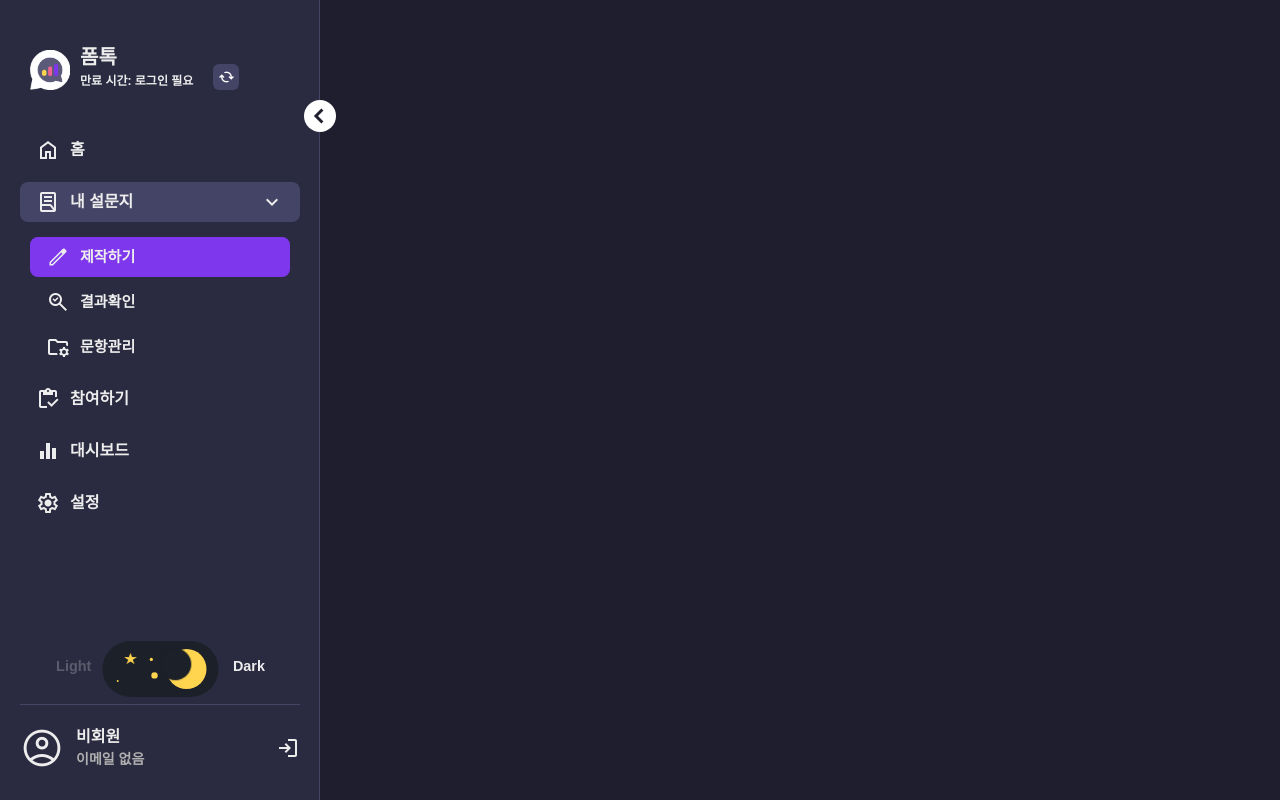
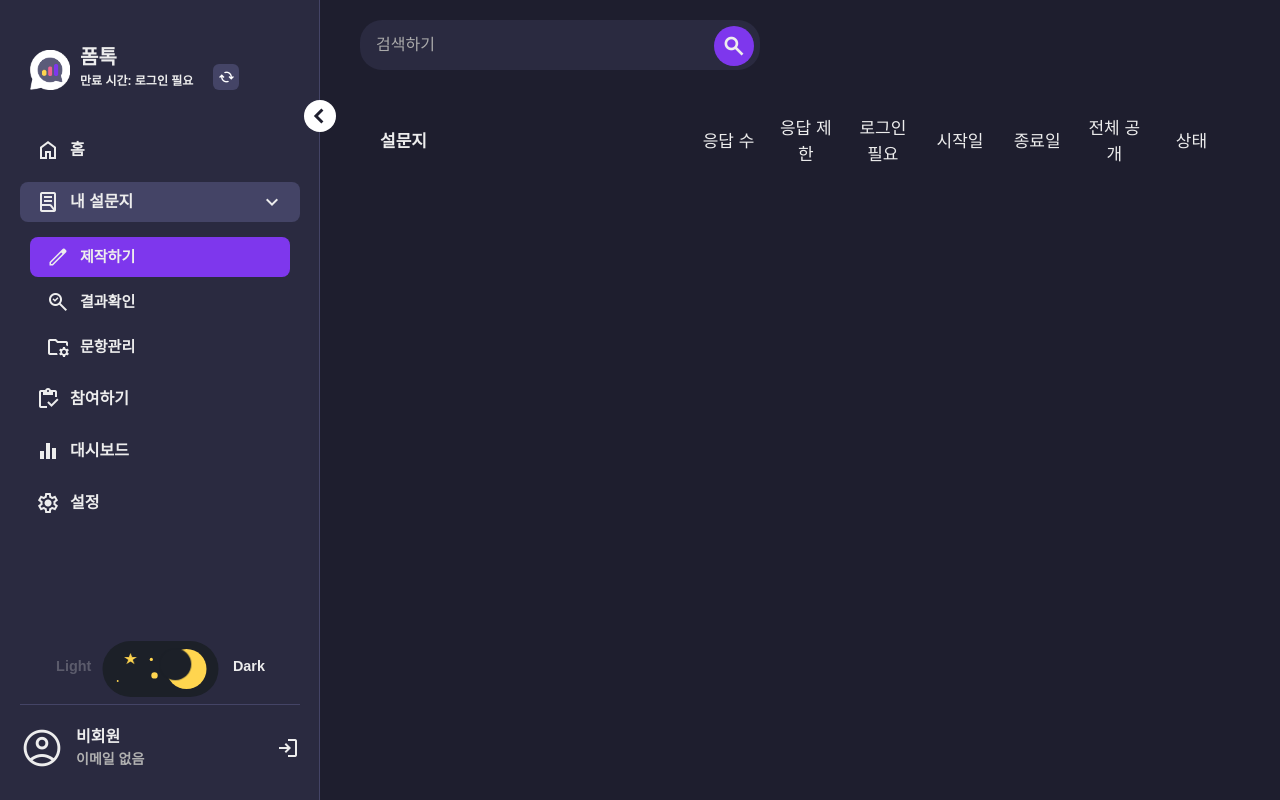
Before and after one commit to pukkok/formtok, a React (Create React App) app: page /my-form/result in a window 1280 px wide. Built offline with nearby package versions, Linux system fonts and the light colour scheme; a web font is replaced by a local one.

Commit message:
결과보기 페이지 기초디자인 시작

```diff
--- a/src/Components/FormTokLoading.js
+++ b/src/Components/FormTokLoading.js
@@ -57,6 +57,7 @@ function FormTokLoading({width = window.innerWidth, height = window.innerHeight,
         }
 
         let animationFrameId
+        let accel = 0
         let isCollision = false
         let smallBarStarted = false
         let midBarStarted = false
@@ -78,13 +79,16 @@ function FormTokLoading({width = window.innerWidth, height = window.innerHeight,
             const { size, color } = balloon
             let currentX = balloon.x
             if (balloon.x < canvas.width / 2) {
-                balloon.x += balloon.speed
+                balloon.x += accel
                 balloon.size += 0.5
+                if(accel < 10){
+                    accel+= 0.4
+                }
             }
             if(currentX === balloon.x) {
                 setTimeout(() => {
                     isCollision = true
-                }, 200)
+                }, 500)
             }
 
             ctx.fillStyle = color
@@ -104,8 +108,8 @@ function FormTokLoading({width = window.innerWidth, height = window.innerHeight,
         function drawSmallBalloon(balloon) {
             const { size, color } = balloon
             if (balloon.x > canvas.width / 2) {
-                balloon.x -= balloon.speed
-                balloon.size += 1
+                balloon.x -= accel
+                balloon.size += .8
             }
 
             ctx.fillStyle = color
@@ -174,6 +178,8 @@ function FormTokLoading({width = window.innerWidth, height = window.innerHeight,
             if(isFinish){
                 cancelAnimationFrame(animationFrameId)
                 setFinish && setFinish(true)
+
+                console.log(bigBalloon.x, smallBalloon.x)
             }
         }
 
--- a/src/Hooks/useAxios.js
+++ b/src/Hooks/useAxios.js
@@ -136,6 +136,7 @@ const useAxios = () => {
                     return prev = {...prev, title, endingMent, pages, listStyle, options}
                 })
                 alert('성공적으로 저장 되었습니다.')
+                return true
             }else{
                 console.log(data.msg)
             }
--- a/src/MainPageRoutes/FormManager/FormManager.js
+++ b/src/MainPageRoutes/FormManager/FormManager.js
@@ -90,7 +90,7 @@ function FormManager () {
         const end = endDate ? dayjs(endDate) : null
         if(isEnd) return 'stop' // 설문 종료
         if(!isOpen) return 'making' // 설문게시 전
-        if(!isUseStartPeriod || start?.isBefore(now) && end?.isAfter(now)) return 'working'
+        if(!isUseStartPeriod || start?.isBefore(now) && end?.isAfter(now) || !end) return 'working'
         if(start?.isAfter(now)) return 'ready'
         if(end?.isBefore(now)) return 'stop'
         return ''
@@ -146,9 +146,11 @@ function FormManager () {
                     </button>
                 </div>
                 {searchedForms.length > 0 && searchedForms.map(form => {
-                    const {title, url, pages, endingMent, listStyle, options, numberOfResponses} = form
+                    const {title, url, pages, endingMent, listStyle, options, numberOfResponses, createdAt, lastModifiedAt} = form
+                    // console.log(form)
                     const {isOpen, isEnd, isUseStartPeriod, startDate, endDate, maximumCount} = options
                     const light = lightCheck(isOpen, isEnd, isUseStartPeriod, startDate, endDate)
+
                     return <div key={url} className="card">
                         <div className="form-box" onClick={() => goToLoadForm(title, url, pages, endingMent, listStyle, options)}>
                             <div className="form-status">
@@ -158,7 +160,9 @@ function FormManager () {
                             </div>
                             <h4>{title}</h4>
                             <div className="info">
-                                <p>참여 {numberOfResponses.length || 0} | {maximumCount ? `최대 ${maximumCount}`: '제한 없음' }</p>
+                                <p>생성일 | {dayjs(createdAt).format('YYYY-MM-DD')} </p>
+                                <p>마지막 수정일 | {dayjs(lastModifiedAt).format('YYYY-MM-DD')}</p>
+                                {/* <p>참여 {numberOfResponses.length || 0} | {maximumCount ? `최대 ${maximumCount}`: '제한 없음' }</p>
                                 <p>{startDate ? <>
                                     {startDate ? dayjs(startDate).format('YYYY-MM-DD') : '기간 제한 없음'}
                                     <span> ~ </span>
@@ -166,7 +170,7 @@ function FormManager () {
                                     </> :
                                     '기간 제한 없음'
                                     }
-                                </p>
+                                </p> */}
                             </div>
                         </div>
                     </div>
--- a/src/MainPageRoutes/FormResult/FormResult.js
+++ b/src/MainPageRoutes/FormResult/FormResult.js
@@ -1,15 +1,109 @@
-import React from "react";
+import React, { useEffect, useState } from "react";
 import styled from "styled-components";
+import SearchForm from "../../Components/SearchForm";
+import useAxios from "../../Hooks/useAxios";
+import dayjs from "dayjs";
 
 const StyledFormResult = styled.section`
+    padding: var(--pk-viewer-padding);
+    margin: 0px auto;
 
+    header{
+
+    }
+
+    main{
+        margin-top: 30px;
+        div{
+            display: flex;
+            padding: 16px 20px;
+            border-radius: 8px;
+            align-items: center;
+            background-color: var(--pk-dark);
+            margin-bottom: 16px;
+            gap: 20px;
+            h4{
+                min-width: 300px;
+            }
+            p{
+                flex: 1;
+                text-align: center;
+                font-size: 14px;
+            }
+        }
+
+        .head{
+            background-color: transparent;
+            margin-bottom: 0;
+            h4, p{
+                font-size: 17px;
+            }
+        }
+    }
 `
 
 function FormResult () {
 
+    const token = localStorage.getItem('token')
+
+    const [myForms, setMyForms] = useState([]) // 전체 데이터
+    const [searchedForms, setSerachedForms] = useState([]) // 초기 데이터
+
+
+    // custom hooks
+    const { getMyFormList } = useAxios()
+
+    useEffect(() => {
+        const getForms = async () => {
+            const forms = await getMyFormList(token)
+            const openendForms = forms.filter(form => {
+                return form.options.isOpen
+            })
+            setSerachedForms(openendForms)
+            setMyForms(openendForms)
+        }
+        if(token && myForms.length === 0) getForms()
+    }, [token, getMyFormList, myForms])
+
     return(
         <StyledFormResult>
+            <header>
+                <SearchForm/>
+            </header>
 
+            <main>
+                <div className="head">
+                    <h4>설문지</h4>
+                    <p>응답 수</p>
+                    <p>응답 제한</p>
+                    <p>로그인 필요</p>
+                    <p>시작일</p>
+                    <p>종료일</p>
+                    <p>전체 공개</p>
+                    <p>상태</p>
+                </div>
+                {searchedForms.length > 0 && searchedForms.map(form => {
+                    const {title, url, options, numberOfResponses} = form
+                    const {isOpen, isEnd, isUseStartPeriod, isPublic, isNeedLogin, startDate, endDate, maximumCount} = options
+
+                    const start = startDate ? dayjs(startDate).format('YYYY-MM-DD') : null
+                    const end = endDate ? dayjs(endDate).format('YYYY-MM-DD') : null
+
+                    return <div key={url}>
+                        <h4>{title}</h4>
+                        <p>{numberOfResponses.length || 0}</p>
+                        <p>{maximumCount ? maximumCount : '-' }</p>
+                        <p>{isNeedLogin? '필요' : '-'}</p>
+                        <p className="start-date">{start ? start : '무제한'}</p>
+                        <p className="end-date">{end ? end : '-'}</p>
+                        <p>{isPublic ? '공개' : '-'}</p>
+
+                        {/* 나중에 수정할 부분 */}
+                        <p>{isEnd ? '종료' : isOpen ? '진행 중' : '-'}</p>
+
+                    </div>
+                })}
+            </main>
         </StyledFormResult>
     )
 }
--- a/src/MainPageRoutes/FormViewer/FormViewer.js
+++ b/src/MainPageRoutes/FormViewer/FormViewer.js
@@ -11,6 +11,7 @@ import FormViewerHeader from "./FormViewerHeader";
 import classNames from "classnames";
 import useAxios from "../../Hooks/useAxios";
 import FormTokLoading from "../../Components/FormTokLoading";
+import { gridAtom } from "../../Recoils/screenAtom";
 
 function FormViewer() {
     const {surveyId} = useParams()
@@ -28,10 +29,11 @@ function FormViewer() {
     const getListStyle = useRecoilValue(surveyListStyleSelector)
 
     const [isLoadingEnd, setIsLoadingEnd] = useState(false)
+    const grid = useRecoilValue(gridAtom) // 화면 비율에 맞춰서 로딩 이미지 중앙에 배치
 
     const { loadSubmitForm } = useAxios()
+    const navigate = useNavigate()
 
-    const navigate = useNavigate()
 
     useEffect(() => {
         if(pathname.includes('preview')){
@@ -160,6 +162,8 @@ function FormViewer() {
         }
     }
 
+
+
     return (
     <FormViewerWrapper>
         <FormViewerHeader surveyId={surveyId} current={currentIdx} max={pages.length}/>
@@ -167,7 +171,7 @@ function FormViewer() {
 
         !pathname.includes('preview') &&
         !isLoadingEnd ?
-        <FormTokLoading setFinish={setIsLoadingEnd} width={window.innerWidth - 300} height={500}/> :
+        <FormTokLoading setFinish={setIsLoadingEnd} width={window.innerWidth - grid} height={500}/> :
 
         <main>
             {pages[currentIdx] && <>
```
